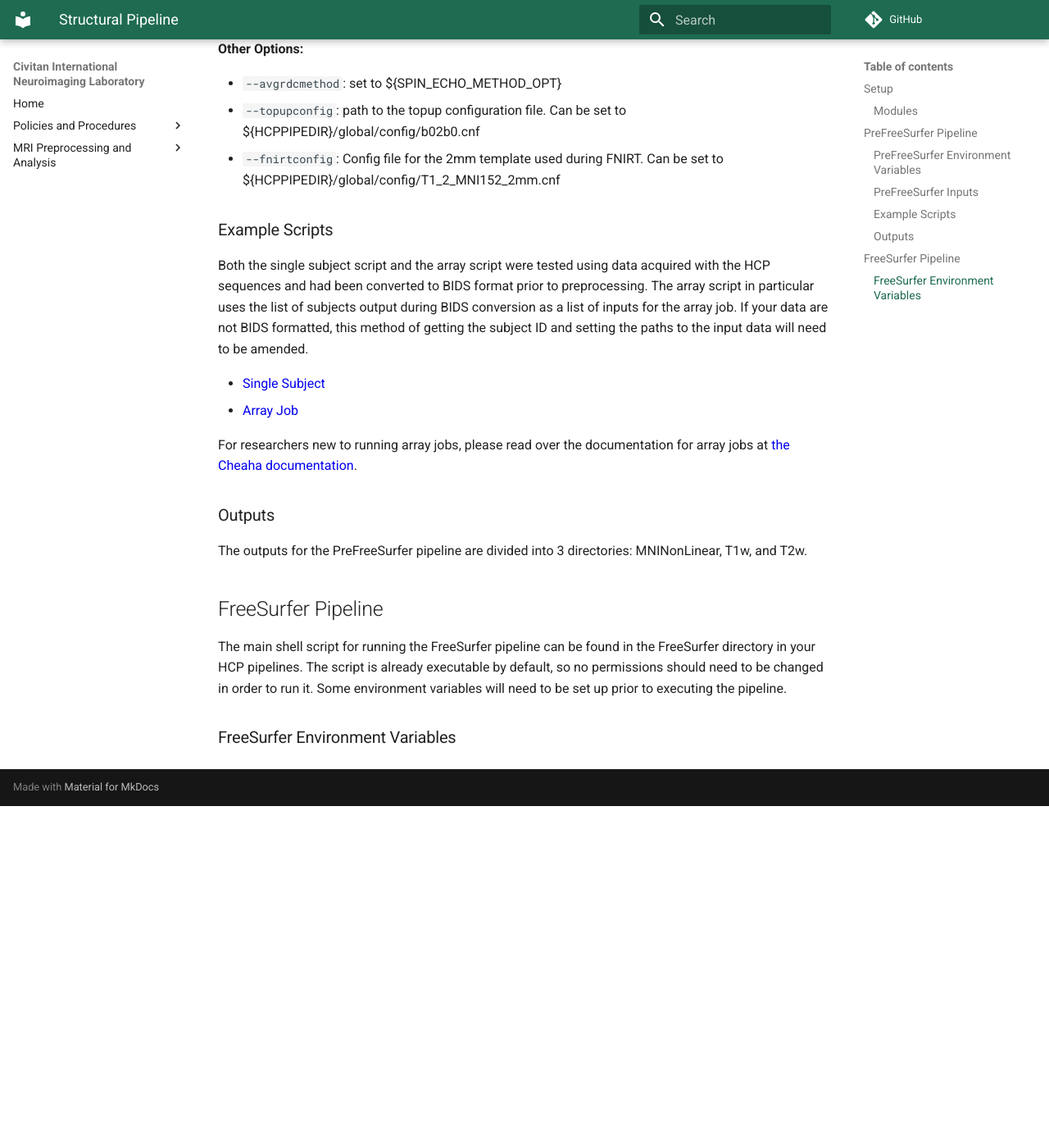
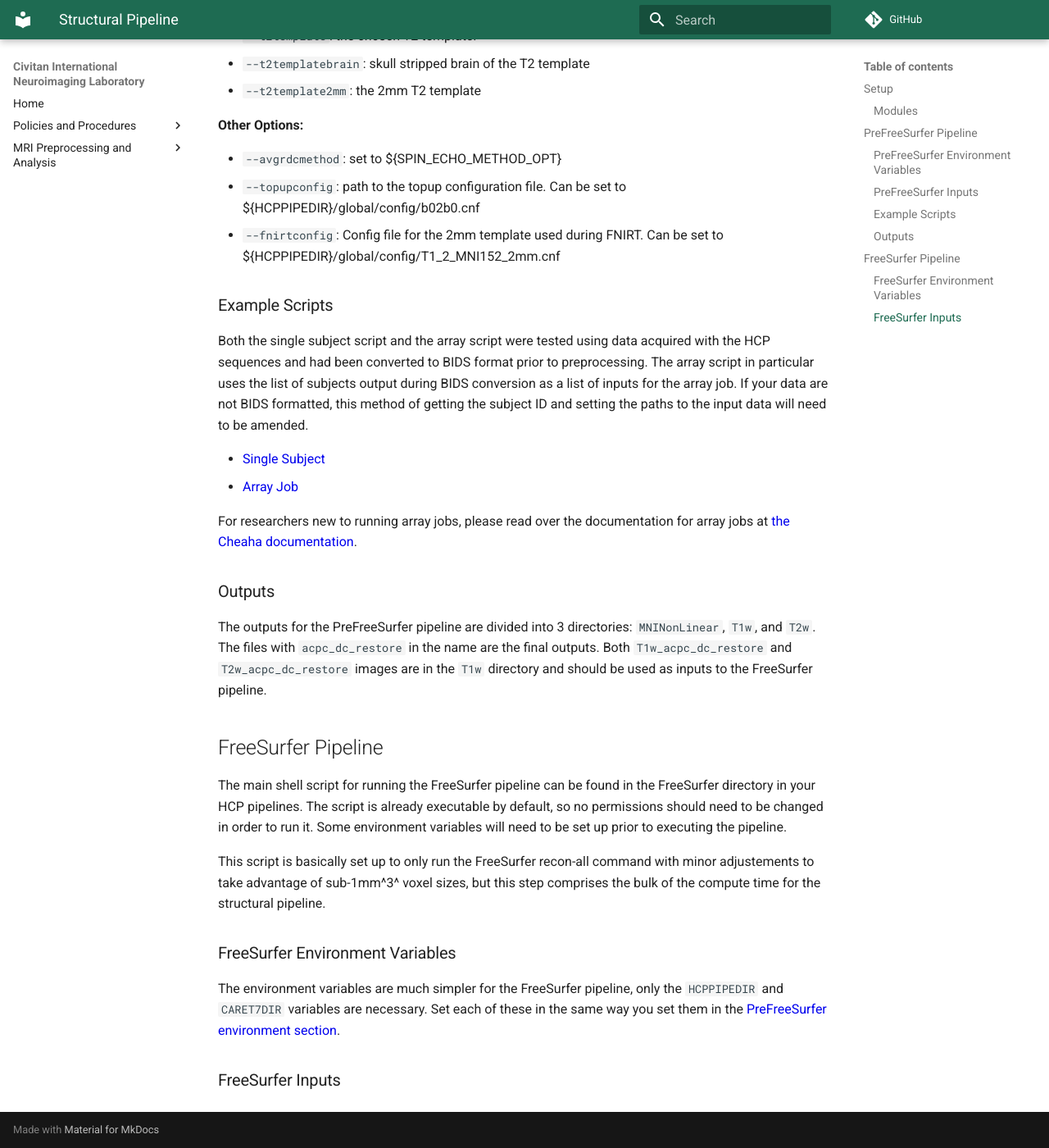
Before and after one commit to UAB-CINL/UAB-CINL.github.io, an MkDocs documentation site: the page built from docs/analysis/hcp_pipelines/structural_pipeline.md, in a window 1280 px wide and 1400 px high, scrolled down 4149 px. Shown: the whole window at 82% size. Built offline with MkDocs 1.6.1 and Material for MkDocs 9.7.7, drawn with Linux system fonts in a browser that asks for light colours; comment, search, counter and statistics services are not loaded; before the commit the page ends 5132 px from its top, so only the background shows below that; some of the changed text lies outside the part shown.

Commit message:
add more to freesurfer section and create the FreeSurfer pipelines wrapper scripts

```diff
--- a/docs/analysis/hcp_pipelines/structural_pipeline.md
+++ b/docs/analysis/hcp_pipelines/structural_pipeline.md
@@ -40,6 +40,8 @@ conda activate preFS
 ## PreFreeSurfer Pipeline
 
 The shell script for running the PreFS pipeline can be found in the PreFreeSurfer directory in your HCP Pipelines directory. The script is already executable by default, so no permissions should need to be changed in order to run it. Some environment variables will need to be set up prior to executing the pipeline.
+
+This pipeline performs ACPC alignment, readout distortion correction, cross-model registration, and bias field correction (see Figure 9 in [Glasser et al. 2013](https://pubmed.ncbi.nlm.nih.gov/23668970/)) of T1w and T2w images. The outputs of these steps are used for surface reconstruction in the FreeSurfer pipeline.
 
 ### PreFreeSurfer Environment Variables
 
@@ -164,10 +166,16 @@ For researchers new to running array jobs, please read over the documentation fo
 
 ### Outputs
 
-The outputs for the PreFreeSurfer pipeline are divided into 3 directories: MNINonLinear, T1w, and T2w.
+The outputs for the PreFreeSurfer pipeline are divided into 3 directories: `MNINonLinear`, `T1w`, and `T2w`. The files with `acpc_dc_restore` in the name are the final outputs. Both `T1w_acpc_dc_restore` and `T2w_acpc_dc_restore` images are in the `T1w` directory and should be used as inputs to the FreeSurfer pipeline.
 
 ## FreeSurfer Pipeline
 
 The main shell script for running the FreeSurfer pipeline can be found in the FreeSurfer directory in your HCP pipelines. The script is already executable by default, so no permissions should need to be changed in order to run it. Some environment variables will need to be set up prior to executing the pipeline.
 
+This script is basically set up to only run the FreeSurfer recon-all command with minor adjustements to take advantage of sub-1mm^3^ voxel sizes, but this step comprises the bulk of the compute time for the structural pipeline.
+
 ### FreeSurfer Environment Variables
+
+The environment variables are much simpler for the FreeSurfer pipeline, only the `HCPPIPEDIR` and `CARET7DIR` variables are necessary. Set each of these in the same way you set them in the [PreFreeSurfer environment section](structural_pipeline.md#prefreesurfer-environment-variables).
+
+### FreeSurfer Inputs
```
Also changed, not shown: 2 other files.
